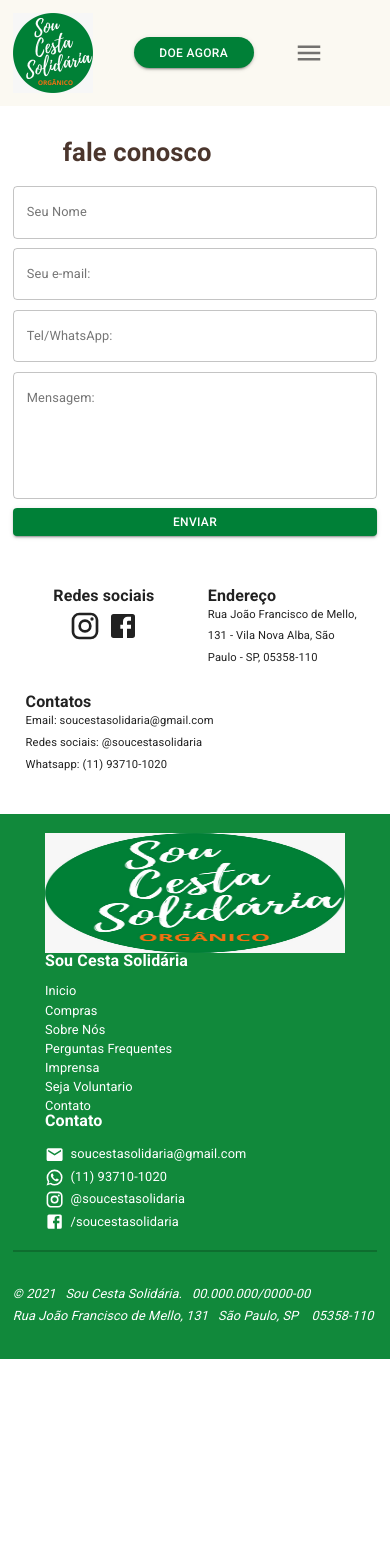
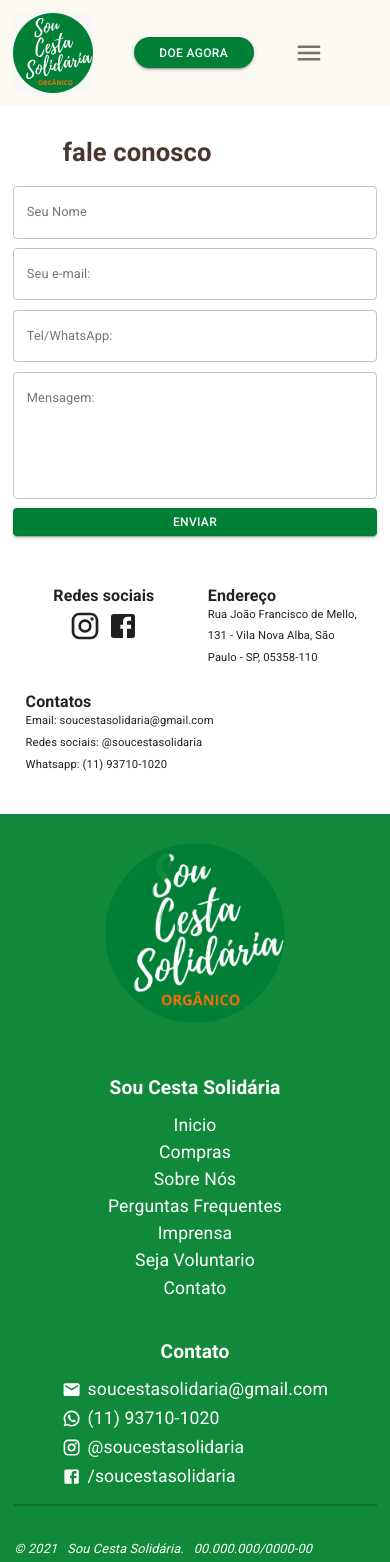
Before and after one commit to KiwiDev808/sou-cesta-solidaria, a Next.js app: page /contato in a window 390 px wide. Shown: the top 1562 px of the page. Before the commit the page ends 1359 px from the top, so only its background shows below. Built offline with nearby package versions, Linux system fonts and the light colour scheme.

Commit message:
style: adjust footer styles and mobile responsiviness

```diff
--- a/src/components/common/Footer/Footer.tsx
+++ b/src/components/common/Footer/Footer.tsx
@@ -5,20 +5,20 @@
 import WhatsAppIcon from '@material-ui/icons/WhatsApp'
 import Link from 'next/link'
 import React from 'react'
-import logo from '../../../../public/images/logo.jpeg'
+import logo from '../../../../public/images/logo.png'
 import styles from './styles.module.scss'
 
 export const Footer = () => {
   return (
     <div className={styles.footerContainer}>
       <section className={styles.siteMap}>
-        <article className={styles.logo}>
-          <Link href="/" passHref>
-            <a>
+        <Link href="/" passHref>
+          <a>
+            <article className={styles.logo}>
               <img src={logo.src} alt="site logo" />
-            </a>
-          </Link>
-        </article>
+            </article>
+          </a>
+        </Link>
         <article className={styles.column1}>
           <h3>Sou Cesta Solidária</h3>
           <nav className={styles.navLinks}>
--- a/src/components/common/Footer/styles.module.scss
+++ b/src/components/common/Footer/styles.module.scss
@@ -12,9 +12,13 @@
     width: 100%;
   }
 
+  a:hover {
+    text-decoration: underline;
+  }
+
   h3 {
     margin-top: 0;
-    font-size: 1.25rem;
+    font-size: 1.5rem;
   }
 
   hr {
@@ -24,15 +28,11 @@
 
   .siteMap {
     display: flex;
-    justify-content: space-evenly;
+    justify-content: space-between;
     align-items: flex-start;
-    flex-wrap: wrap;
-    & > * {
-      flex-basis: 300px;
-    }
     .logo {
       object-fit: contain;
-      max-height: 120px;
+      max-height: 200px;
       aspect-ratio: 1/1;
       img {
         width: 100%;
@@ -44,28 +44,38 @@
       display: flex;
       flex-direction: column;
       .navLinks {
-        font-size: 1rem;
+        font-size: 1.375rem;
         display: flex;
         flex-direction: column;
-        gap: 0.5rem;
+        gap: 0.75rem;
       }
     }
     .socialMedia {
       .iconsContainer {
         display: flex;
         flex-direction: column;
-        font-size: 1rem;
-        gap: 0.25rem;
+        gap: 0.75rem;
 
         article {
+          font-size: 1.375rem;
           display: flex;
           align-items: center;
           gap: 0.5rem;
         }
       }
     }
+
+    @media (max-width: 768px) {
+      flex-direction: column;
+      gap: 3.5rem;
+      align-items: center;
+      text-align: center;
+    }
   }
   .address {
+    display: flex;
+    word-wrap: break-word;
+    justify-content: center;
     font-style: none;
     font-size: 1rem;
   }
```
Also changed, not shown: public/images/logo.png.
